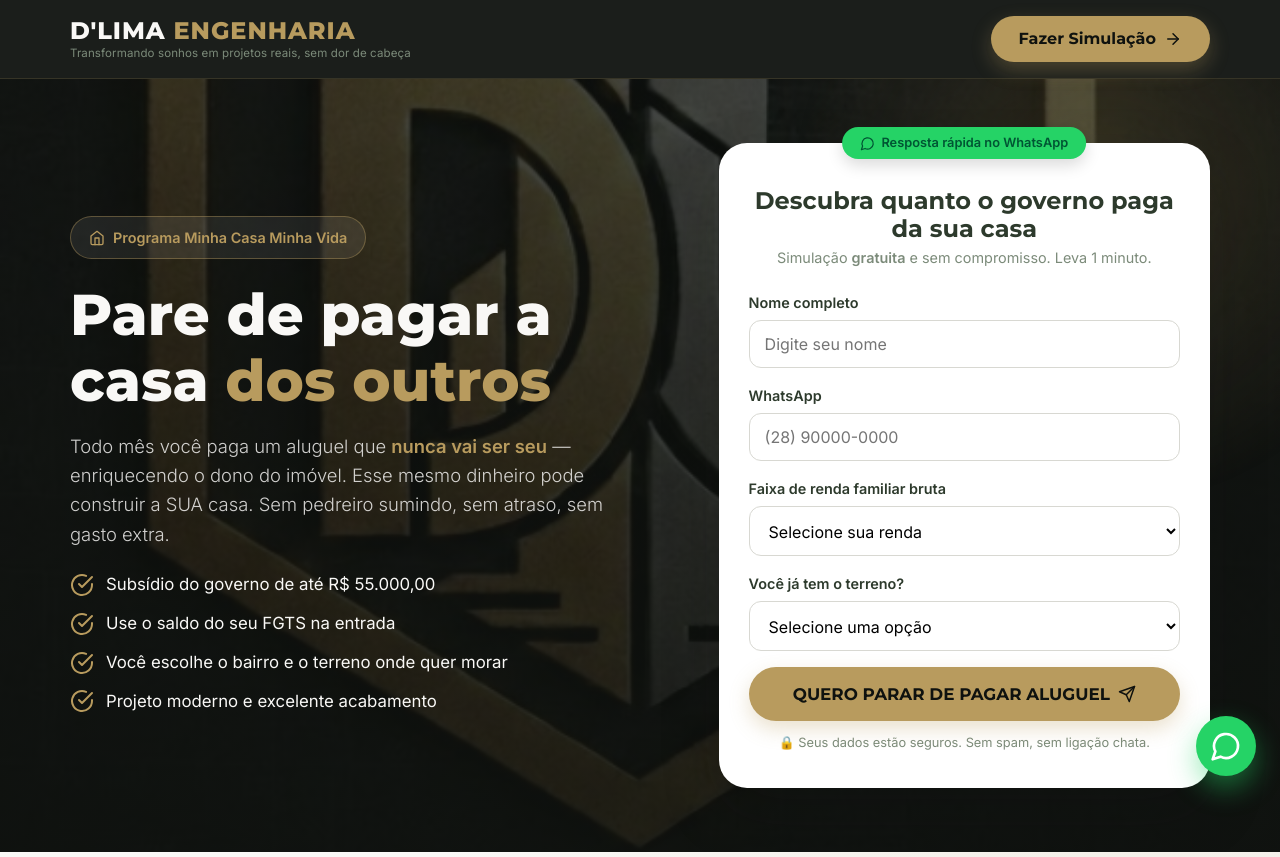
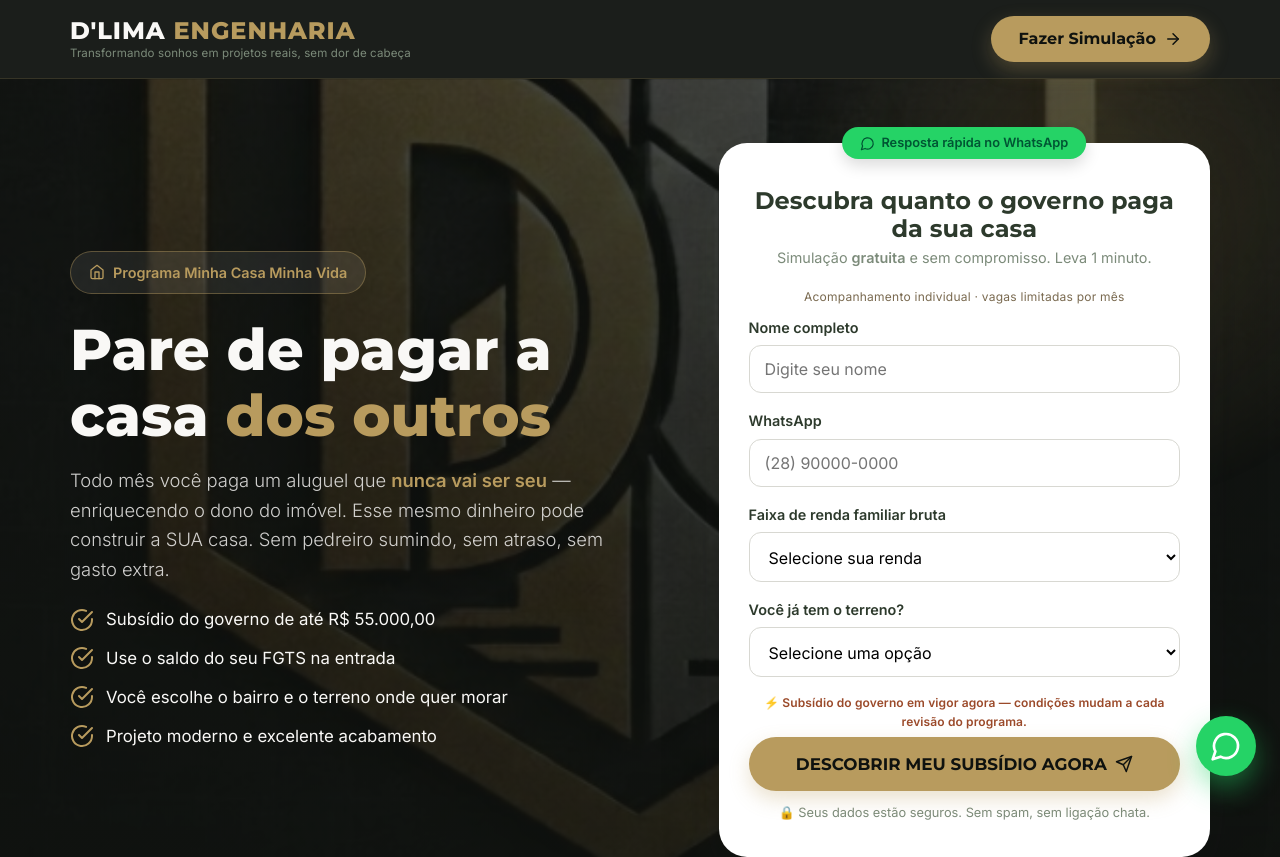
Before and after one commit to LeonanLima/d-lima-institucional, a plain HTML site: page templates/index.html in a window 1280 px wide. Shown: the top 857 px of the page. Drawn offline with Linux system fonts and the light colour scheme.

Commit message:
conv: urgência no form (vagas limitadas + subsídio) + CTA DESCOBRIR MEU SUBSÍDIO AGORA

```diff
--- a/templates/index.html
+++ b/templates/index.html
@@ -136,6 +136,7 @@
                 </span>
                 <h2>Descubra quanto o governo paga da sua casa</h2>
                 <p class="form-card__hint">Simulação <strong>gratuita</strong> e sem compromisso. Leva 1 minuto.</p>
+                <p style="font-size:.75rem;text-align:center;color:#7a6a50;margin:-4px 0 10px;letter-spacing:.02em;">Acompanhamento individual · vagas limitadas por mês</p>
 
                 <form id="leadForm">
                     <div class="field">
@@ -165,8 +166,9 @@
                             <option value="Não sei como funciona">Não sei como funciona</option>
                         </select>
                     </div>
+                    <p style="font-size:.75rem;text-align:center;color:#9b4a2a;font-weight:600;margin:8px 0 6px;letter-spacing:.01em;">⚡ Subsídio do governo em vigor agora — condições mudam a cada revisão do programa.</p>
                     <button type="submit" class="btn btn--gold btn--block btn--lg">
-                        QUERO PARAR DE PAGAR ALUGUEL
+                        DESCOBRIR MEU SUBSÍDIO AGORA
                         <svg viewBox="0 0 24 24" fill="none" stroke="currentColor" stroke-width="2" stroke-linecap="round" stroke-linejoin="round"><path d="m22 2-7 20-4-9-9-4Z"/><path d="M22 2 11 13"/></svg>
                     </button>
                     <p class="form-card__hint" style="margin-top:12px;margin-bottom:0;font-size:.8rem;">🔒 Seus dados estão seguros. Sem spam, sem ligação chata.</p>
```
